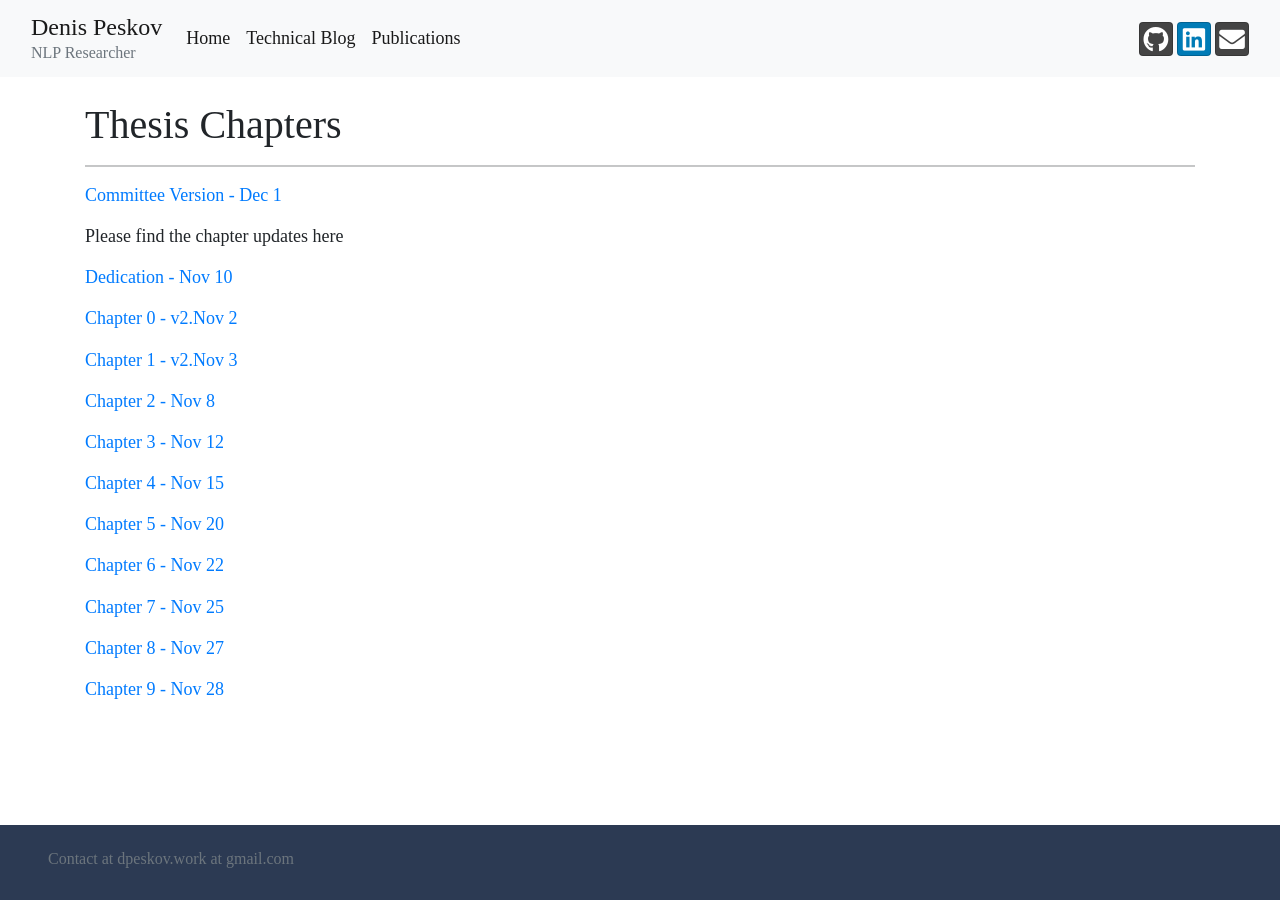
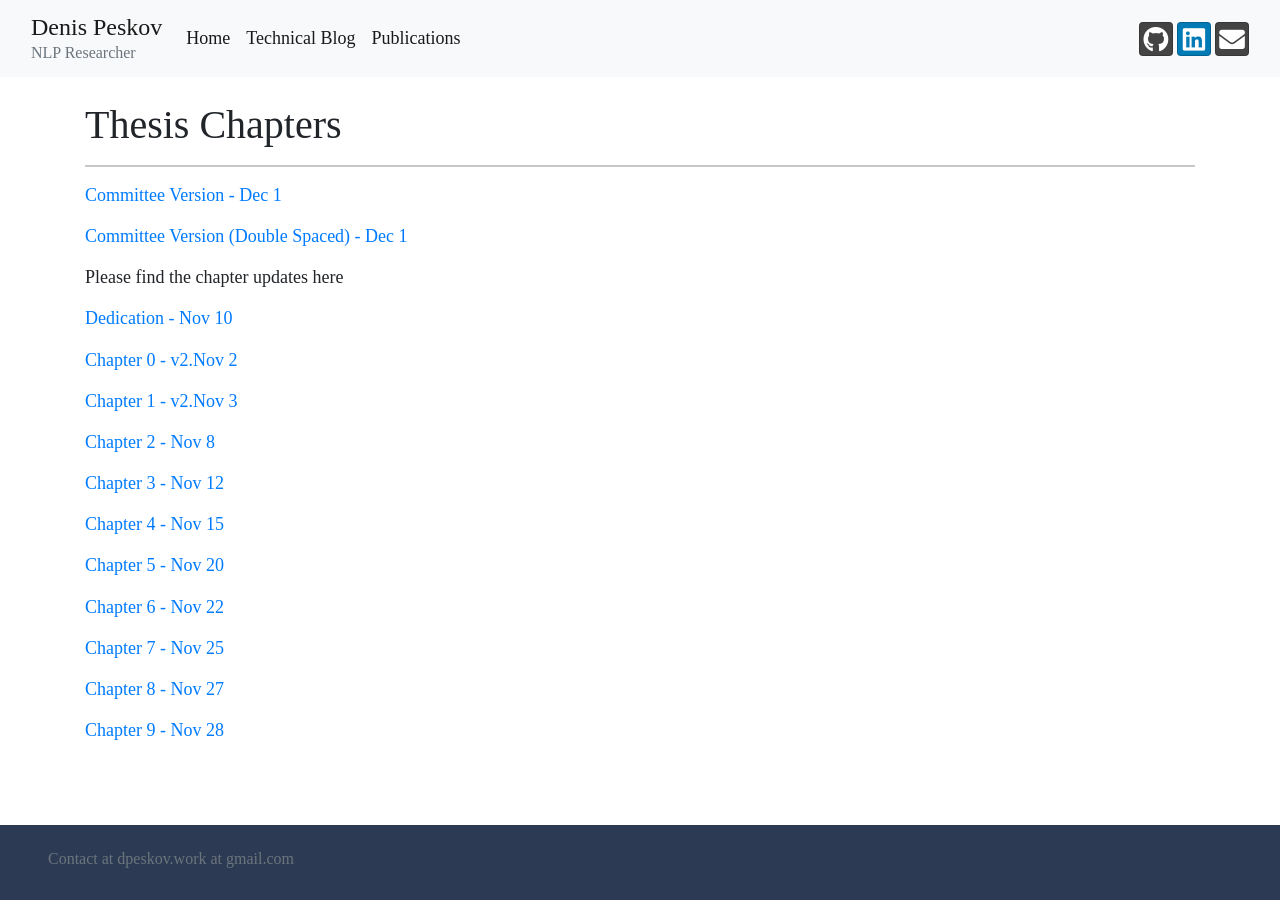
Before and after one commit to trigaten/Denis-Peskov-s-New-Website, a Jekyll site: the page built from _posts/2021-10-19-thesis.md, in a window 1280 px wide. Built offline with Jekyll 4.4.1, drawn with Linux system fonts in a browser that asks for light colours; nearby versions of some CDN libraries.

Commit message:
Update 2021-10-19-thesis.md

```diff
--- a/_posts/2021-10-19-thesis.md
+++ b/_posts/2021-10-19-thesis.md
@@ -3,6 +3,8 @@ title: Thesis Chapters
 ---
 
 [Committee Version - Dec 1]({{site.baseurl}}/assets/media/PeskovThesis_CommitteVersion_12.1.21.pdf)
+
+[Committee Version (Double Spaced) - Dec 1]({{site.baseurl}}/assets/media/PeskovThesis_CommitteVersion_12.1.21_DOUBLESPACED.pdf)
 
 Please find the chapter updates here
 
```
